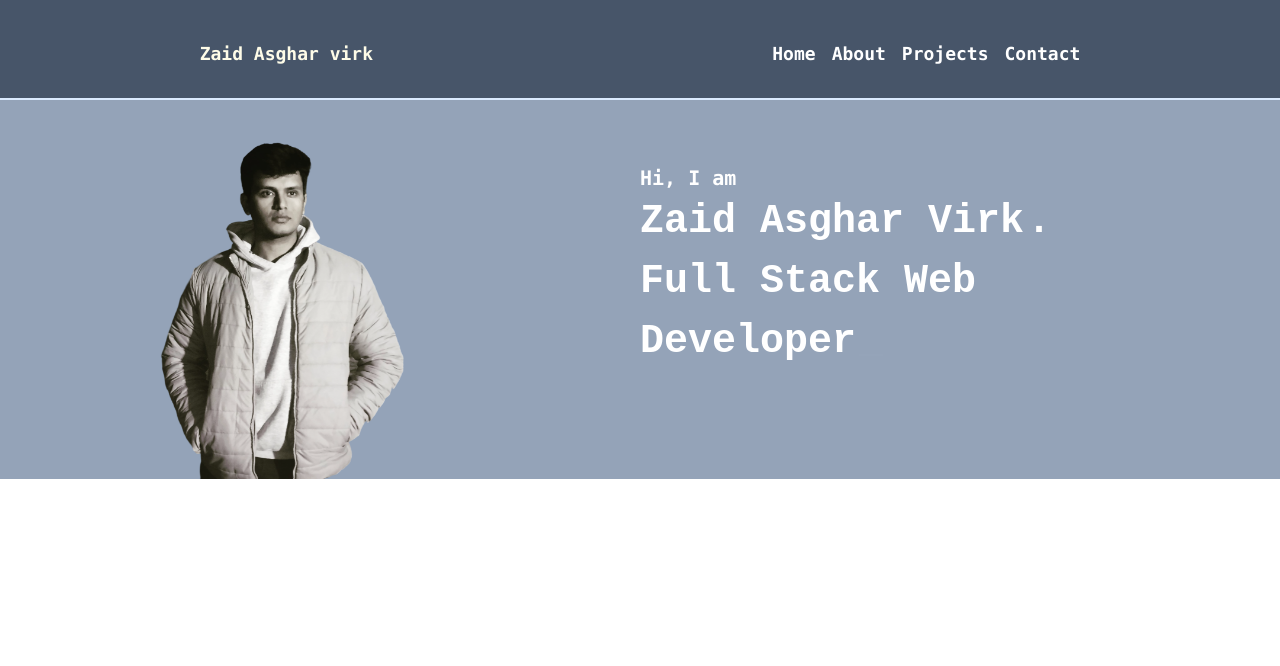
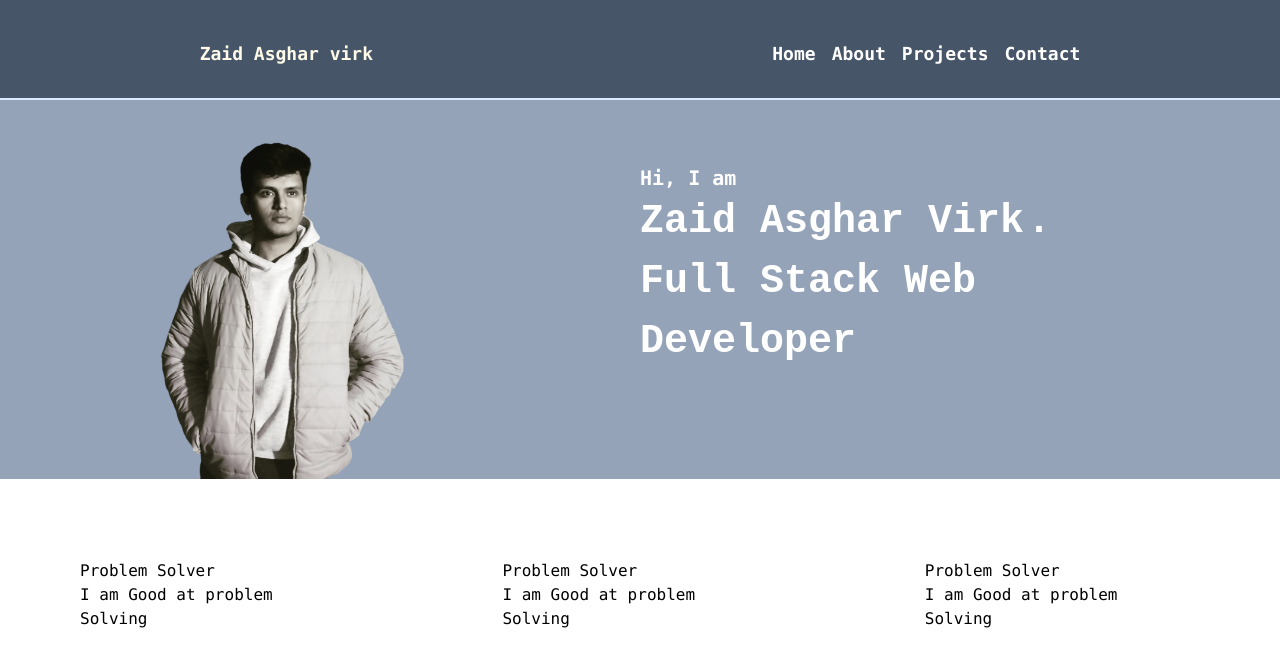
Before and after one commit to overpowered9/MERN, a React (Create React App) app in the folder Practice2/React/my-portfolio/: page / in a window 1280 px wide. Shown: the top 666 px of the page. Built offline with nearby package versions, Linux system fonts and the light colour scheme.

Commit message:
update attribute etc

```diff
--- a/Practice2/React/my-portfolio/src/components/animated_/animated_attributes.jsx
+++ b/Practice2/React/my-portfolio/src/components/animated_/animated_attributes.jsx
@@ -1,12 +1,14 @@
 import React from 'react';
 import 'animate.css/animate.min.css';
-import dpi from '../../assets/image.png'
-const AnimatedImage = () => {
+import Card from '../cards/card';
+const Animated_Attr = () => {
     return (
-        <div className="animate__animated animate__fadeInUp animate__slow sm:w-[300px]">
-
+        <div className=" flex flex-row animate__animated animate__fadeInUp animate__slow">
+            <Card></Card>
+            <Card></Card>
+            <Card></Card>
         </div>
     );
 };
 
-export default AnimatedImage;
+export default Animated_Attr;
--- /dev/null
+++ b/Practice2/React/my-portfolio/src/components/cards/card.jsx
@@ -0,0 +1,10 @@
+import React  from "react";
+function Card(){
+    return(<>
+    <div className="p-20 w-[33vw] bg-white overflow-hidden font-mono font-normal">
+        <p>Problem Solver</p>
+        <p>I am Good at problem Solving</p>
+    </div>
+    </>)
+}
+export default Card;
--- a/Practice2/React/my-portfolio/src/components/cards/card.tsx
+++ /dev/null
@@ -1,10 +0,0 @@
-import React  from "react";
-function Card(prop:String){
-  var prop= prop
-    return(<>
-    <div className="w-[100px] h-[100px] bg-slate-600  font-mono font-normal">
-        {prop};
-    </div>
-    </>)
-}
-export default Card;
--- a/Practice2/React/my-portfolio/src/components/cards/skills_highlight.tsx
+++ /dev/null
@@ -1,10 +0,0 @@
-import React from "react";
-import Card from "./card";
-function SkillsCard(){
-    return(<>
-    <div>
-
-    </div>
-    </>)
-}
-export default SkillsCard;
--- a/Practice2/React/my-portfolio/src/components/intro/intro.jsx
+++ b/Practice2/React/my-portfolio/src/components/intro/intro.jsx
@@ -8,13 +8,11 @@ const Intro = () => {
             <div style={
 {color:'white',fontWeight:'bold',fontFamily:'monospace', fontSize:'40px'}
             }>
-                <p className="font-mono text-xl font-extrabold">Hi, I am</p>
+                <p className="font-mono text-sm sm: text-xl font-extrabold">Hi, I am</p>
             <Typewriter cursor typeSpeed={100}
             cursorStyle='.' cursorBlinking={false} words={['Zaid Asghar Virk']}></Typewriter>
             <br />
-            <div>
 
-            </div>
             <Typewriter
                 typeSpeed={200}
                 deleteSpeed={50}
--- a/Practice2/React/my-portfolio/src/index.js
+++ b/Practice2/React/my-portfolio/src/index.js
@@ -5,18 +5,19 @@ import reportWebVitals from './reportWebVitals';
 import Header from './components/header';
 import Intro from './components/intro/intro';
 import AnimatedImage from './components/animated_/animatedimage';
-
+import Animated_Attr from './components/animated_/animated_attributes';
 const root = ReactDOM.createRoot(document.getElementById('root'));
 root.render(
   <React.StrictMode>
     <div className=" bg-slate-400">
     <Header></Header>
-    <div className="flex sm:flex flex-row-reverse">
-    <Intro></Intro>
-    <AnimatedImage></AnimatedImage>
+    <div className="flex flex-col sm:flex-row-reverse">
+  <Intro></Intro>
+  <AnimatedImage></AnimatedImage>
+</div>
     </div>
-
-    </div>
+    <div className=' w-[100vw] overflow-hidden'>
+   <Animated_Attr></Animated_Attr> </div>
 
   </React.StrictMode>
 );
```
